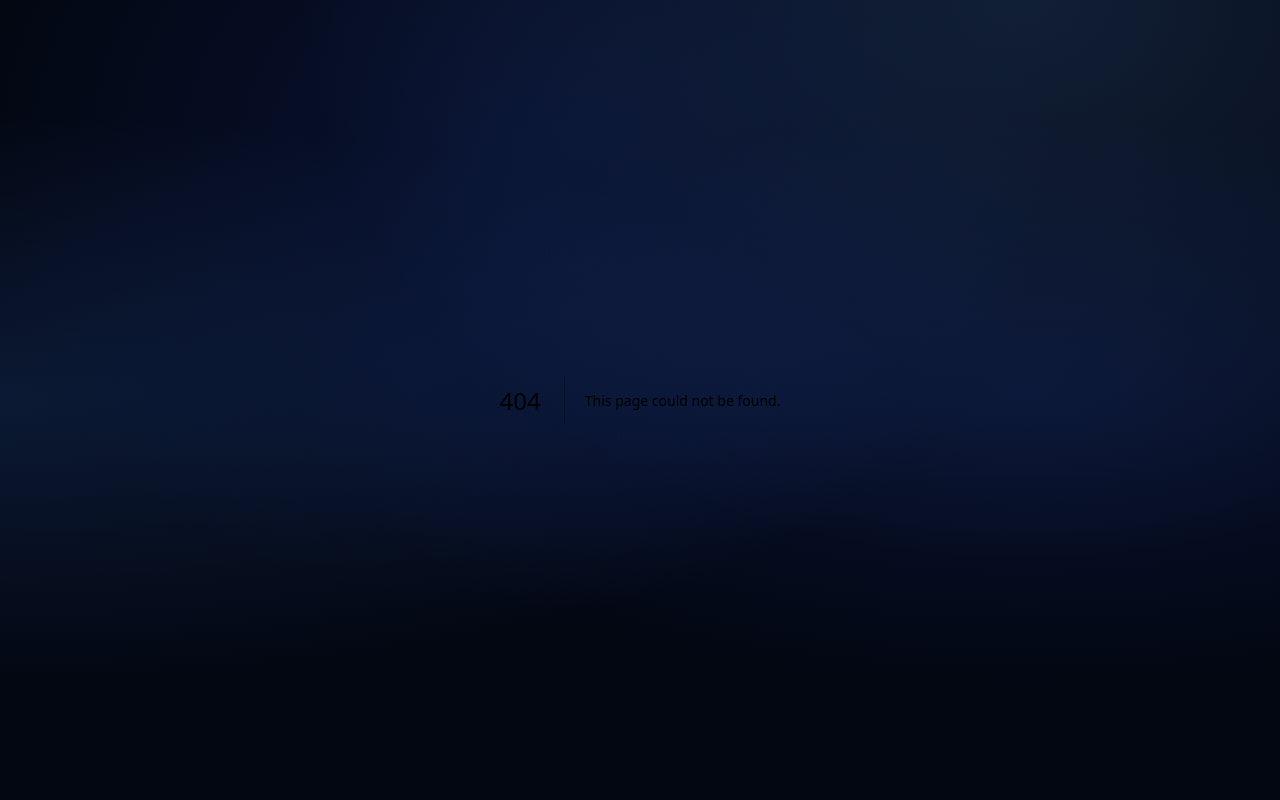
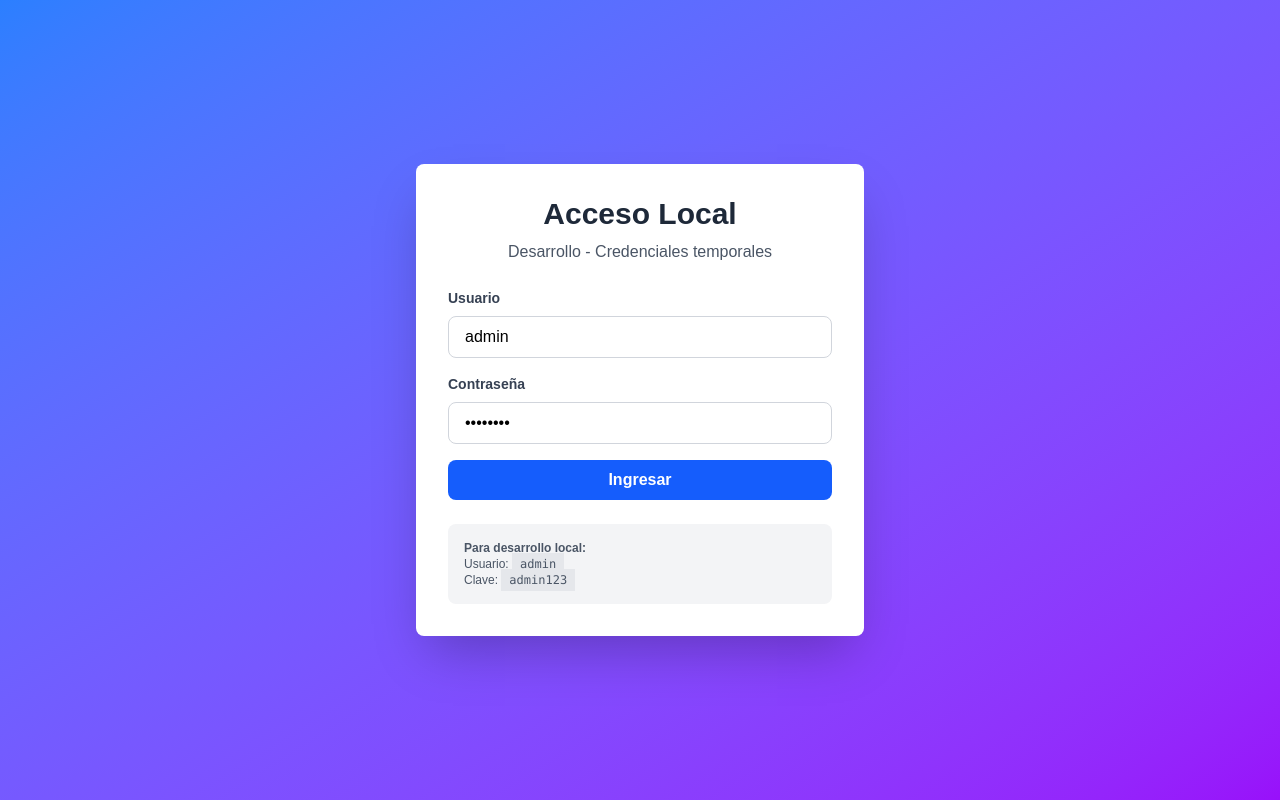
Before and after one commit to coboltaf-ops/Homeux, a Next.js app: page /login in a window 1280 px wide. Before the commit this address had no page. Built offline with nearby package versions, Linux system fonts and the light colour scheme.

Commit message:
auto-respaldo 2026-08-27 14:23

```diff
--- a/package.json
+++ b/package.json
@@ -3,7 +3,7 @@
   "version": "0.1.0",
   "private": true,
   "scripts": {
-    "dev": "next dev",
+    "dev": "next dev -p 3006",
     "build": "next build",
     "start": "next start",
     "lint": "eslint"
--- /dev/null
+++ b/src/app/(auth)/login/page.tsx
@@ -0,0 +1,67 @@
+'use client'
+import { loginLocal } from '@/app/actions/auth'
+import { useState } from 'react'
+
+export default function LoginPage() {
+  const [email, setEmail] = useState('admin')
+  const [password, setPassword] = useState('admin123')
+  const [loading, setLoading] = useState(false)
+
+  const handleLogin = async (e: React.FormEvent) => {
+    e.preventDefault()
+    setLoading(true)
+    const formData = new FormData()
+    formData.append('email', email)
+    formData.append('password', password)
+    await loginLocal(formData)
+  }
+
+  return (
+    <div className="min-h-screen bg-gradient-to-br from-blue-500 to-purple-600 flex items-center justify-center p-4">
+      <div className="bg-white rounded-lg shadow-2xl p-8 w-full max-w-md">
+        <h1 className="text-3xl font-bold text-gray-800 mb-2 text-center">Acceso Local</h1>
+        <p className="text-gray-600 text-center mb-6">Desarrollo - Credenciales temporales</p>
+
+        <form onSubmit={handleLogin} className="space-y-4">
+          <div>
+            <label className="block text-sm font-semibold text-gray-700 mb-2">Usuario</label>
+            <input
+              type="text"
+              value={email}
+              onChange={(e) => setEmail(e.target.value)}
+              className="w-full px-4 py-2 border border-gray-300 rounded-lg focus:outline-none focus:ring-2 focus:ring-blue-500"
+              placeholder="admin"
+            />
+          </div>
+
+          <div>
+            <label className="block text-sm font-semibold text-gray-700 mb-2">Contraseña</label>
+            <input
+              type="password"
+              value={password}
+              onChange={(e) => setPassword(e.target.value)}
+              className="w-full px-4 py-2 border border-gray-300 rounded-lg focus:outline-none focus:ring-2 focus:ring-blue-500"
+              placeholder="admin123"
+            />
+          </div>
+
+          <button
+            type="submit"
+            disabled={loading}
+            className="w-full bg-blue-600 hover:bg-blue-700 text-white font-bold py-2 px-4 rounded-lg transition disabled:opacity-50"
+          >
+            {loading ? 'Ingresando...' : 'Ingresar'}
+          </button>
+        </form>
+
+        <div className="mt-6 p-4 bg-gray-100 rounded-lg">
+          <p className="text-xs text-gray-600">
+            <strong>Para desarrollo local:</strong><br/>
+            Usuario: <code className="bg-gray-200 px-2 py-1">admin</code><br/>
+            Clave: <code className="bg-gray-200 px-2 py-1">admin123</code>
+          </p>
+        </div>
+      </div>
+    </div>
+  )
+}
```
Also changed, not shown: 1 other file (tests, documents, lock files or other folders).
